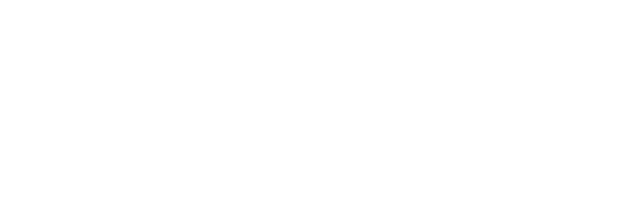
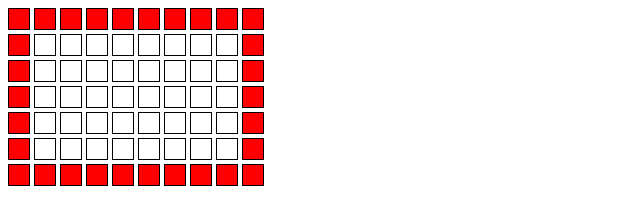
Before and after one commit to codedrian/pacman-game, a plain HTML site: page index.html in a window 1280 px wide. Shown: the whole page, without its empty margins (0-640 px from the left). Drawn offline with Linux system fonts and the light colour scheme.

Commit message:
add tiles

```diff
--- a/index.html
+++ b/index.html
@@ -4,9 +4,93 @@
     <meta charset="UTF-8">
     <meta http-equiv="X-UA-Compatible" content="IE=edge">
     <meta name="viewport" content="width=device-width, initial-scale=1.0">
-    <title>Pacman</title>
+    <link rel="stylesheet" href="main.css">
+    <title>Pac-man</title>
 </head>
 <body>
-
+    <div class="row">
+        <div class="brick"></div>
+        <div class="brick"></div>
+        <div class="brick"></div>
+        <div class="brick"></div>
+        <div class="brick"></div>
+        <div class="brick"></div>
+        <div class="brick"></div>
+        <div class="brick"></div>
+        <div class="brick"></div>
+        <div class="brick"></div>
+    </div>
+    <div class="row">
+        <div class="brick"></div>
+        <div class="coin"></div>
+        <div class="coin"></div>
+        <div class="coin"></div>
+        <div class="coin"></div>
+        <div class="coin"></div>
+        <div class="coin"></div>
+        <div class="coin"></div>
+        <div class="coin"></div>
+        <div class="brick"></div>
+    </div>
+    <div class="row">
+        <div class="brick"></div>
+        <div class="coin"></div>
+        <div class="coin"></div>
+        <div class="coin"></div>
+        <div class="coin"></div>
+        <div class="coin"></div>
+        <div class="coin"></div>
+        <div class="coin"></div>
+        <div class="coin"></div>
+        <div class="brick"></div>
+    </div>
+    <div class="row">
+        <div class="brick"></div>
+        <div class="coin"></div>
+        <div class="coin"></div>
+        <div class="coin"></div>
+        <div class="coin"></div>
+        <div class="coin"></div>
+        <div class="coin"></div>
+        <div class="coin"></div>
+        <div class="coin"></div>
+        <div class="brick"></div>
+    </div>
+    <div class="row">
+        <div class="brick"></div>
+        <div class="coin"></div>
+        <div class="coin"></div>
+        <div class="coin"></div>
+        <div class="coin"></div>
+        <div class="coin"></div>
+        <div class="coin"></div>
+        <div class="coin"></div>
+        <div class="coin"></div>
+        <div class="brick"></div>
+    </div>
+      <div class="row">
+        <div class="brick"></div>
+        <div class="coin"></div>
+        <div class="coin"></div>
+        <div class="coin"></div>
+        <div class="coin"></div>
+        <div class="coin"></div>
+        <div class="coin"></div>
+        <div class="coin"></div>
+        <div class="coin"></div>
+        <div class="brick"></div>
+    </div>
+    <div class="row">
+        <div class="brick"></div>
+        <div class="brick"></div>
+        <div class="brick"></div>
+        <div class="brick"></div>
+        <div class="brick"></div>
+        <div class="brick"></div>
+        <div class="brick"></div>
+        <div class="brick"></div>
+        <div class="brick"></div>
+        <div class="brick"></div>
+    </div>
 </body>
 </html>
```
